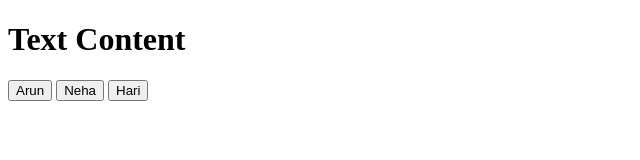
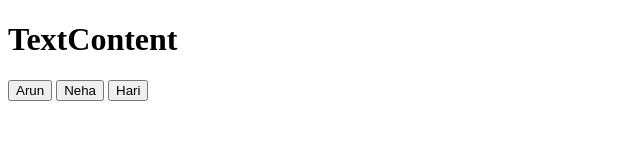
Before and after one commit to Saktheeswarii/JavaScript-Learnings, a plain HTML site: page ButtonText/text.html in a window 1280 px wide. Shown: the full height of the page, 0-640 px from the left. Drawn offline with Linux system fonts and the light colour scheme.

Commit message:
textscript file is updated

```diff
--- a/ButtonText/text.html
+++ b/ButtonText/text.html
@@ -6,7 +6,8 @@
     <title>ButtonTextContent</title>
 </head>
 <body>
-    <h1 id="res">Text Content</h1>
+    <script src="textscript.js"></script>
+    <h1 id="res">TextContent</h1>
     <Button onclick="update(event)">Arun</Button>
     <Button onclick="update(event)">Neha</Button>
     <Button onclick="update(event)">Hari</Button>
--- a/ButtonText/textscript.js
+++ b/ButtonText/textscript.js
@@ -1,5 +1,5 @@
 function update(event)
 {
-    var h1=document.getElementById("pq")
+    var h1=document.getElementById("res")
     h1.textContent=event.target.textContent
 }
```
